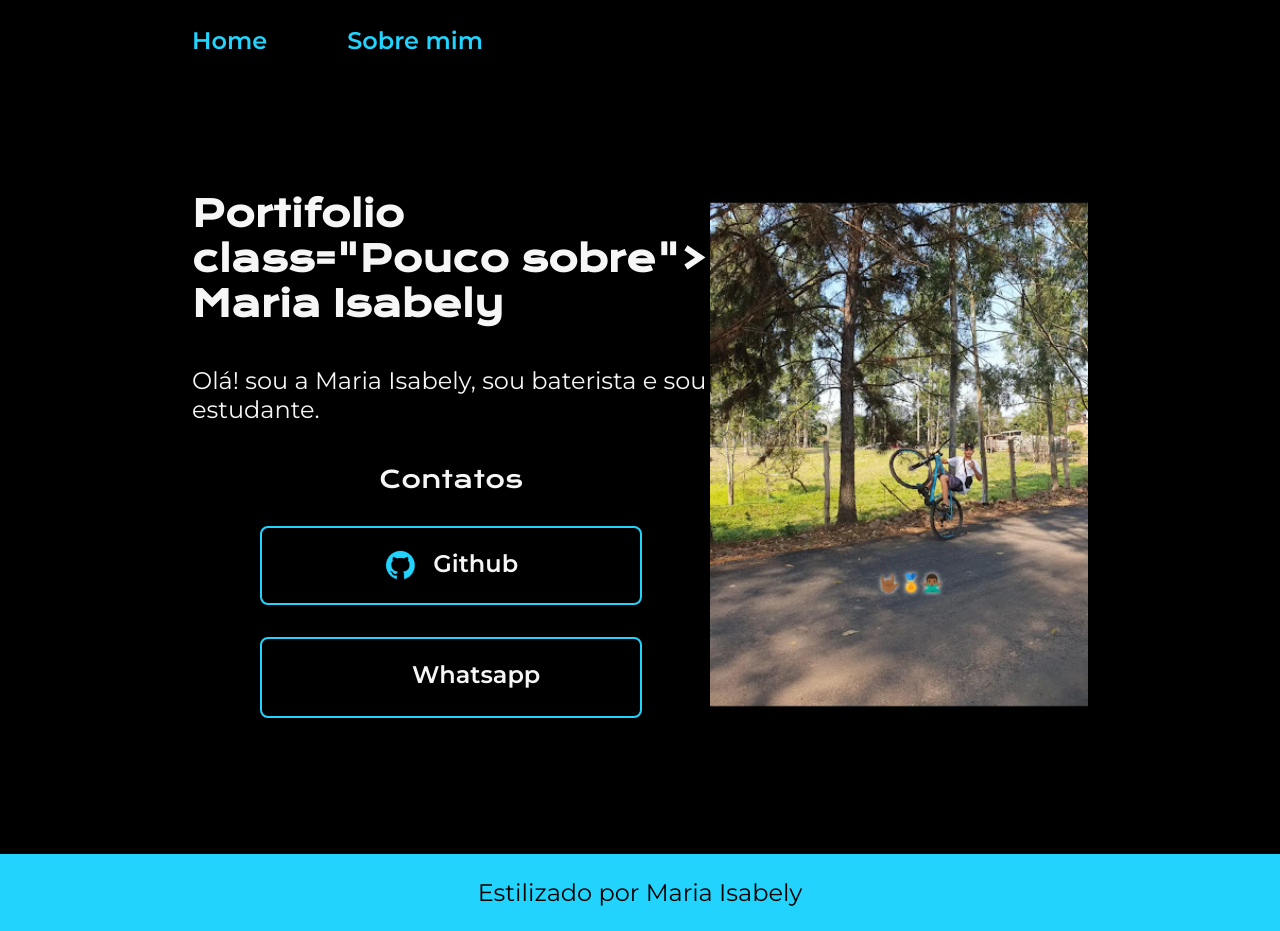
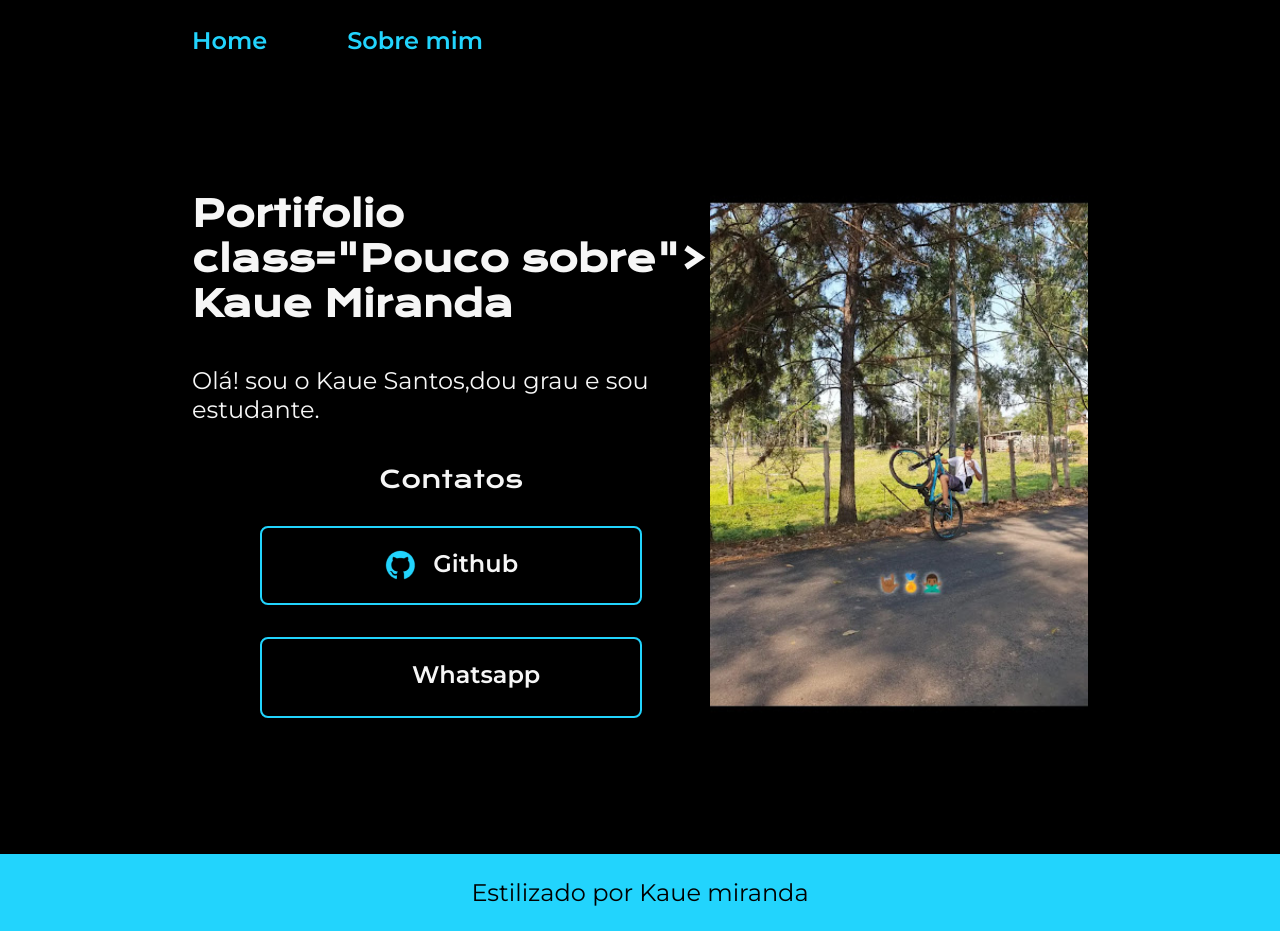
Before and after one commit to kaue25-1/portifolio_kaue, a plain HTML site: page index.html in a window 1280 px wide. Drawn offline with nearby package versions, Linux system fonts and the light colour scheme.

Commit message:
Update index.html

```diff
--- a/index.html
+++ b/index.html
@@ -44,13 +44,13 @@
     <main class="apresentacao">
         <section class="apresentacao__conteudo">
             <h1 class="apresentacao__conteudo__titulo"> Portifolio
-            class="Pouco sobre"> Maria Isabely
+            class="Pouco sobre"> Kaue Miranda
             </strong></h1>
-            <p class="apresentacao__conteudo__texto">Olá! sou a Maria Isabely, sou baterista e
+            <p class="apresentacao__conteudo__texto">Olá! sou o Kaue Santos,dou grau e
                 sou estudante.</p>
             <div class="apresentacao__links">
                 <h2 class="apresentacao__links__subtitulo">Contatos</h2>
-                <a class="apresentacao__links__link" href="https://github.com/Isaa22">
+                <a class="apresentacao__links__link" href="https://github.com/kaue25-1">
                     <img src="github.png">
                     Github
                 </a>
@@ -66,7 +66,7 @@
         <img src="IMG-20240911-WA0023.jpg" height="50%" width="50%" alt="Foto do professor-rafael programando">
     </main>
     <footer class="rodape">
-        <p>Estilizado por Maria Isabely</p>
+        <p>Estilizado por Kaue miranda</p>
     </footer>
 </body>
 
```
